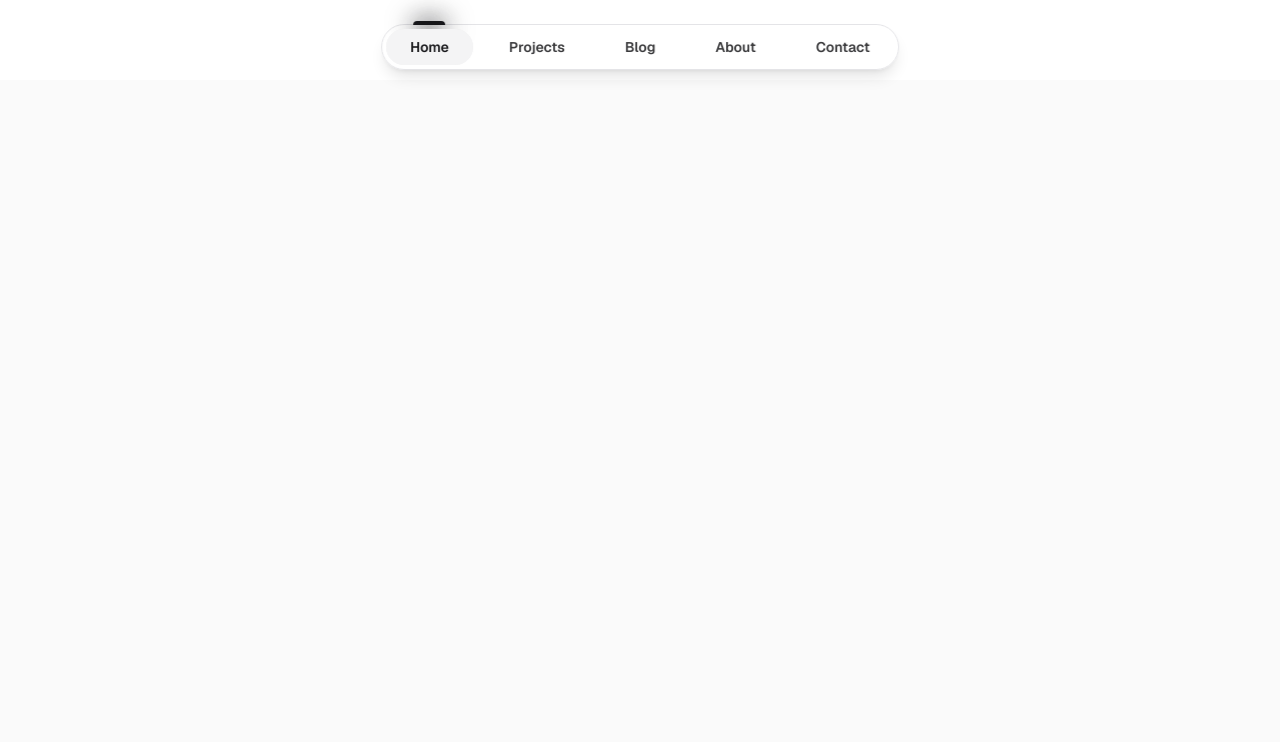
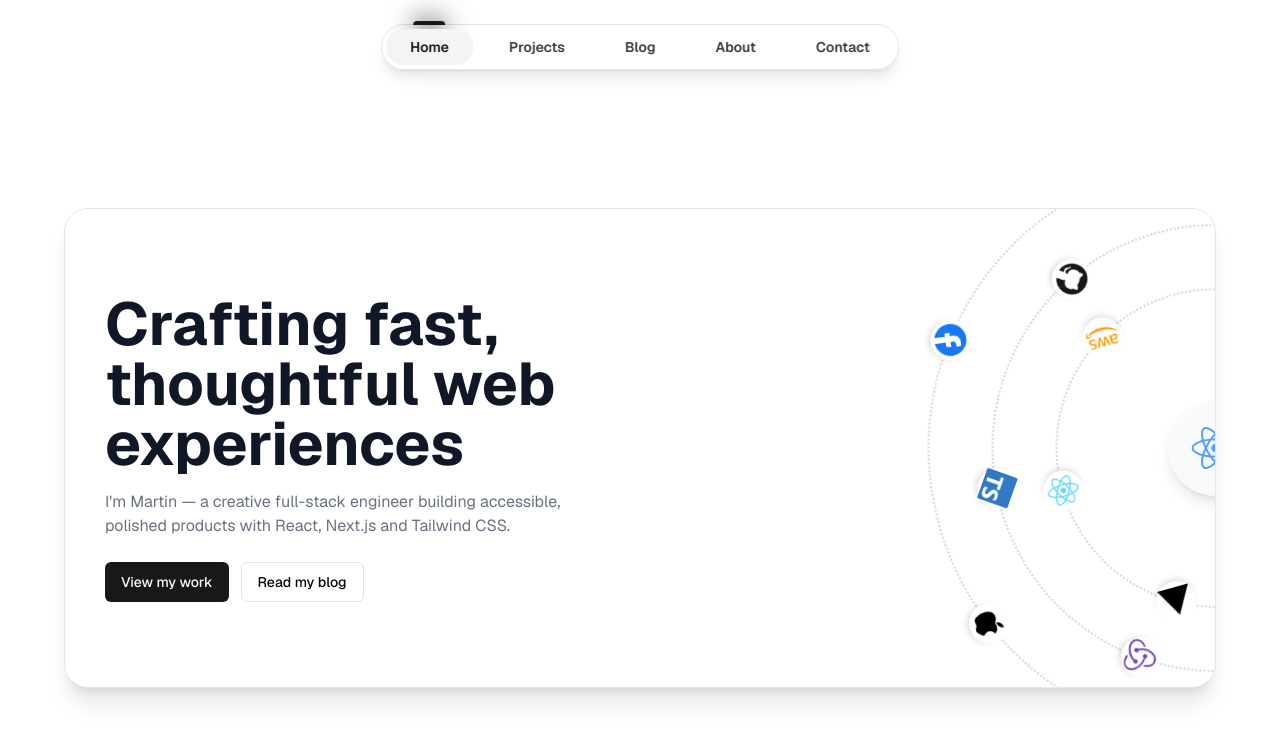
Before and after one commit to Martzcode/martzcode-nextjs, a Next.js app: page / in a window 1280 px wide. Shown: the top 742 px of the page. Built offline with nearby package versions, Linux system fonts and the light colour scheme; grey boxes are pictures that could not be loaded.

Commit message:
home page

```diff
--- a/package.json
+++ b/package.json
@@ -21,6 +21,7 @@
     "next-mdx-remote": "^6.0.0",
     "react": "19.2.4",
     "react-dom": "19.2.4",
+    "react-icons": "^5.7.0",
     "reading-time": "^1.5.0",
     "rehype-autolink-headings": "^7.1.0",
     "rehype-slug": "^6.0.0",
--- a/src/app/page.tsx
+++ b/src/app/page.tsx
@@ -1,5 +1,16 @@
+import StackFeatureSection from "@/components/ui/stack-feature-section";
+
 export default function Home() {
   return (
-    <main className="flex flex-1 w-full items-center justify-center bg-zinc-50 dark:bg-black" />
+    <main className="flex flex-1 w-full items-center justify-center">
+      <StackFeatureSection
+        title="Crafting fast, thoughtful web experiences"
+        description="I'm Martin — a creative full-stack engineer building accessible, polished products with React, Next.js and Tailwind CSS."
+        primaryLabel="View my work"
+        primaryHref="/projects"
+        secondaryLabel="Read my blog"
+        secondaryHref="/blog"
+      />
+    </main>
   );
 }
--- /dev/null
+++ b/src/components/ui/stack-feature-section.tsx
@@ -0,0 +1,188 @@
+"use client";
+
+import { Button } from "@/components/ui/button";
+import Link from "next/link";
+import type { IconType } from "react-icons";
+import {
+  FaReact,
+  FaAws,
+  FaDocker,
+  FaNodeJs,
+  FaGithub,
+  FaTwitter,
+  FaLinkedin,
+  FaInstagram,
+  FaGoogle,
+  FaApple,
+} from "react-icons/fa";
+import {
+  SiNextdotjs,
+  SiVercel,
+  SiRedux,
+  SiTypescript,
+  SiFacebook,
+} from "react-icons/si";
+
+const fallbackUrls = [
+  "https://upload.wikimedia.org/wikipedia/commons/a/a7/React-icon.svg",
+  "https://upload.wikimedia.org/wikipedia/commons/9/96/Among_Us_icon.png",
+];
+
+type IconConfig =
+  | { Icon: IconType; color: string }
+  | { Icon: null; img: string };
+
+const iconConfigs: IconConfig[] = [
+  { Icon: FaReact, color: "#61DAFB" },
+  { Icon: FaAws, color: "#FF9900" },
+  { Icon: FaDocker, color: "#2496ED" },
+  { Icon: FaNodeJs, color: "#339933" },
+  { Icon: SiNextdotjs, color: "#000000" },
+  { Icon: SiVercel, color: "#000000" },
+  { Icon: SiRedux, color: "#764ABC" },
+  { Icon: SiTypescript, color: "#3178C6" },
+  { Icon: FaGithub, color: "#181717" },
+  { Icon: FaTwitter, color: "#1DA1F2" },
+  { Icon: FaLinkedin, color: "#0077B5" },
+  { Icon: FaInstagram, color: "#E1306C" },
+  { Icon: FaGoogle, color: "#DB4437" },
+  { Icon: FaApple, color: "#000000" },
+  { Icon: SiFacebook, color: "#1877F2" },
+  { Icon: null, img: fallbackUrls[0] },
+  { Icon: null, img: fallbackUrls[1] },
+];
+
+interface StackFeatureSectionProps {
+  title?: string;
+  description?: string;
+  primaryLabel?: string;
+  primaryHref?: string;
+  secondaryLabel?: string;
+  secondaryHref?: string;
+}
+
+export default function StackFeatureSection({
+  title = "Build your idea",
+  description = "RUIXEN is a modern and responsive UI kit for React, Next.js, and Tailwind CSS.",
+  primaryLabel = "Get Started",
+  primaryHref = "https://ruixen.com",
+  secondaryLabel = "Learn More",
+  secondaryHref = "#",
+}: StackFeatureSectionProps) {
+  const orbitCount = 3;
+  const orbitGap = 8; // rem between orbits
+  const iconsPerOrbit = Math.ceil(iconConfigs.length / orbitCount);
+
+  return (
+    <section className="relative max-w-6xl mx-auto my-32 pl-10 flex items-center justify-between h-[30rem] border border-gray-200 dark:border-gray-700 bg-white dark:bg-black overflow-hidden rounded-3xl shadow-xl">
+      {/* Left side: Heading and Text */}
+      <div className="w-1/2 z-10">
+        <h1 className="text-4xl sm:text-6xl font-bold mb-4 text-gray-900 dark:text-white">
+          {title}
+        </h1>
+        <p className="text-gray-500 dark:text-gray-300 mb-6 max-w-lg">
+          {description}
+        </p>
+        <div className="flex items-center gap-3">
+          <Button variant="default" asChild>
+            <Link
+              href={primaryHref}
+              {...(primaryHref.startsWith("http")
+                ? { target: "_blank", rel: "noopener noreferrer" }
+                : {})}
+            >
+              {primaryLabel}
+            </Link>
+          </Button>
+          <Button variant="outline" asChild>
+            <Link
+              href={secondaryHref}
+              {...(secondaryHref.startsWith("http")
+                ? { target: "_blank", rel: "noopener noreferrer" }
+                : {})}
+            >
+              {secondaryLabel}
+            </Link>
+          </Button>
+        </div>
+      </div>
+
+      {/* Right side: Orbit animation cropped to 1/4 */}
+      <div className="relative w-1/2 h-full flex items-center justify-start overflow-hidden">
+        <div className="relative w-[50rem] h-[50rem] translate-x-[50%] flex items-center justify-center">
+          {/* Center Circle */}
+          <div className="w-24 h-24 rounded-full bg-gray-50 dark:bg-gray-800 shadow-lg flex items-center justify-center">
+            <FaReact className="w-12 h-12 text-blue-400" />
+          </div>
+
+          {/* Generate Orbits */}
+          {[...Array(orbitCount)].map((_, orbitIdx) => {
+            const size = `${12 + orbitGap * (orbitIdx + 1)}rem`; // equal spacing
+            const angleStep = (2 * Math.PI) / iconsPerOrbit;
+
+            return (
+              <div
+                key={orbitIdx}
+                className="absolute rounded-full border-2 border-dotted border-gray-300 dark:border-gray-600"
+                style={{
+                  width: size,
+                  height: size,
+                  animation: `spin ${12 + orbitIdx * 6}s linear infinite`,
+                }}
+              >
+                {iconConfigs
+                  .slice(
+                    orbitIdx * iconsPerOrbit,
+                    orbitIdx * iconsPerOrbit + iconsPerOrbit,
+                  )
+                  .map((cfg, iconIdx) => {
+                    const angle = iconIdx * angleStep;
+                    const x = 50 + 50 * Math.cos(angle);
+                    const y = 50 + 50 * Math.sin(angle);
+
+                    return (
+                      <div
+                        key={iconIdx}
+                        className="absolute bg-white dark:bg-gray-800 rounded-full p-1 shadow-md"
+                        style={{
+                          left: `${x}%`,
+                          top: `${y}%`,
+                          transform: "translate(-50%, -50%)",
+                        }}
+                      >
+                        {cfg.Icon ? (
+                          <cfg.Icon
+                            className="w-8 h-8"
+                            style={{ color: cfg.color }}
+                          />
+                        ) : (
+                          // eslint-disable-next-line @next/next/no-img-element
+                          <img
+                            src={cfg.img}
+                            alt="icon"
+                            className="w-8 h-8 object-contain"
+                          />
+                        )}
+                      </div>
+                    );
+                  })}
+              </div>
+            );
+          })}
+        </div>
+      </div>
+
+      {/* Animation keyframes */}
+      <style jsx>{`
+        @keyframes spin {
+          from {
+            transform: rotate(0deg);
+          }
+          to {
+            transform: rotate(360deg);
+          }
+        }
+      `}</style>
+    </section>
+  );
+}
```
Also changed, not shown: 1 other file (tests, documents, lock files or other folders).
